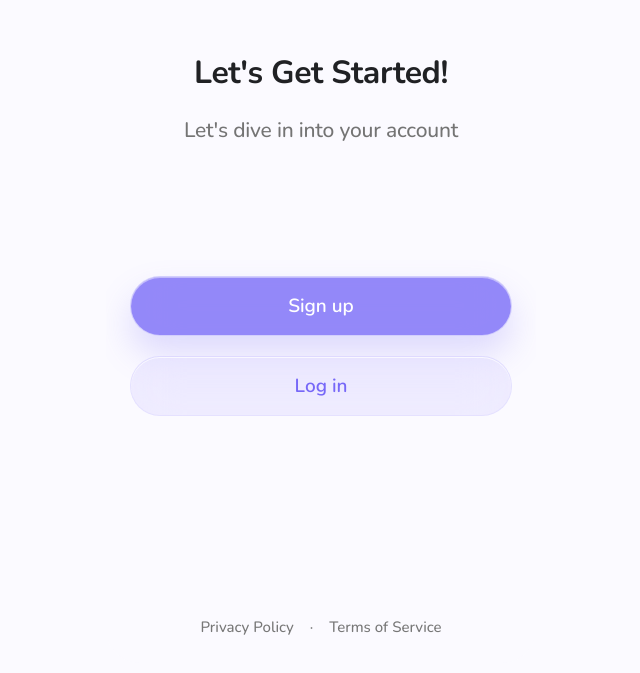
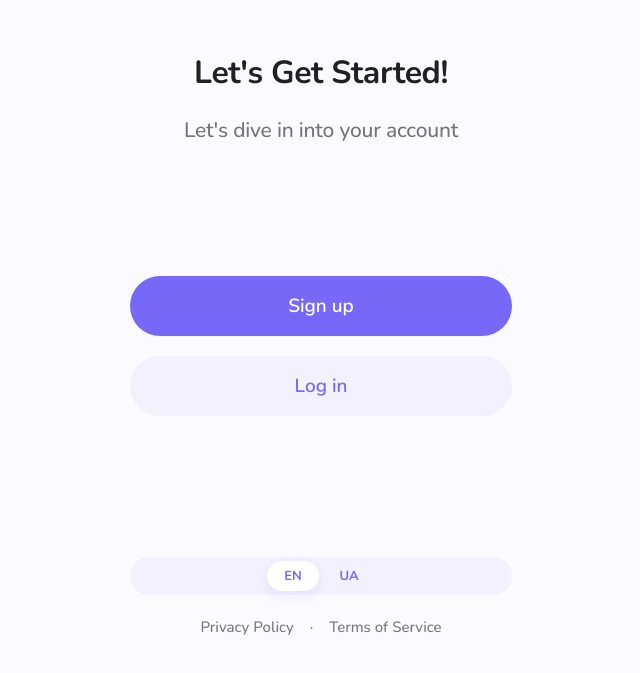
Before and after one commit to kostyaderkach/yoga-repo, a Next.js app: page / in a window 1280 px wide. Shown: the part 213-886 px from the top of the page, without its empty margins (319-959 px from the left). Built offline with nearby package versions, Linux system fonts and the light colour scheme.

Commit message:
Add language switcher to welcome

```diff
--- a/app/globals.css
+++ b/app/globals.css
@@ -106,23 +106,15 @@ button {
   justify-content: center;
   min-height: 60px;
   width: 100%;
-  -webkit-backdrop-filter: blur(24px) saturate(160%);
-  backdrop-filter: blur(24px) saturate(160%);
 }
 
 .primaryPurpleButton {
-  background: rgba(119, 104, 248, 0.78);
-  border: 1px solid rgba(255, 255, 255, 0.58);
-  box-shadow:
-    inset 0 1px 0 rgba(255, 255, 255, 0.42),
-    0 18px 34px rgba(119, 104, 248, 0.22);
+  background: var(--purple);
   color: #fff;
 }
 
 .softPurpleButton {
-  background: rgba(119, 104, 248, 0.09);
-  border: 1px solid rgba(119, 104, 248, 0.08);
-  box-shadow: inset 0 1px 0 rgba(255, 255, 255, 0.72);
+  background: var(--purple-soft);
   color: var(--purple);
 }
 
@@ -132,10 +124,41 @@ button {
   display: flex;
   font-size: 15px;
   font-weight: 500;
+  flex-wrap: wrap;
   gap: 16px;
   justify-content: center;
   margin-top: auto;
   padding-top: 42px;
+}
+
+.languageSwitch {
+  align-items: center;
+  background: var(--purple-soft);
+  border-radius: 999px;
+  display: inline-flex;
+  flex: 0 0 100%;
+  gap: 4px;
+  justify-content: center;
+  margin-bottom: 6px;
+  margin-inline: auto;
+  padding: 4px;
+  width: 118px;
+}
+
+.languageSwitch button {
+  background: transparent;
+  border: 0;
+  border-radius: 999px;
+  color: var(--purple);
+  font-size: 13px;
+  font-weight: 700;
+  min-height: 30px;
+  width: 52px;
+}
+
+.languageSwitch .active {
+  background: #fff;
+  box-shadow: 0 4px 14px rgba(119, 104, 248, 0.12);
 }
 
 .backButton {
--- a/app/page.tsx
+++ b/app/page.tsx
@@ -19,6 +19,10 @@ export default function WelcomePage() {
         </div>
 
         <footer className="legalLinks">
+          <div className="languageSwitch" aria-label="Language switcher">
+            <button className="active" type="button">EN</button>
+            <button type="button">UA</button>
+          </div>
           <Link href="/">Privacy Policy</Link>
           <span>·</span>
           <Link href="/">Terms of Service</Link>
```
